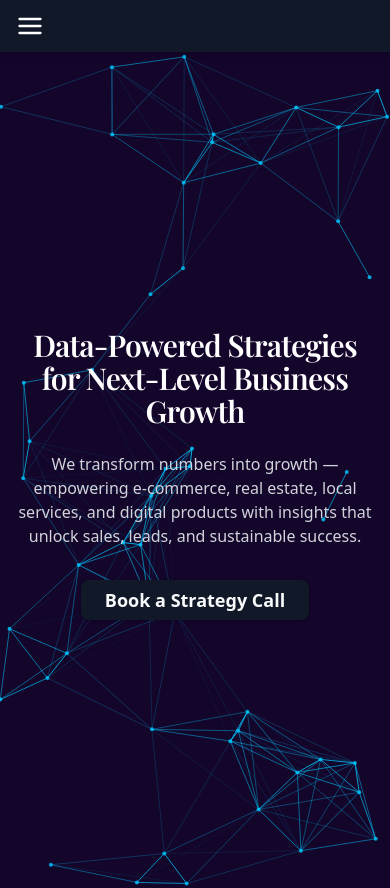
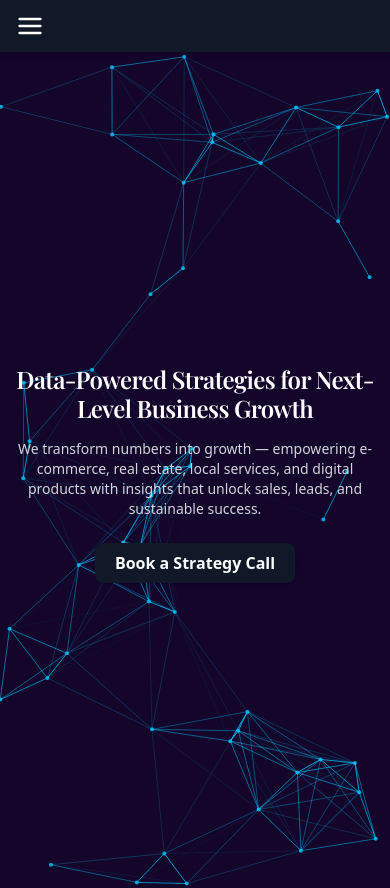
Before and after one commit to kartik-7877/statixgrowth-site, a Next.js app: page / in a window 390 px wide. Shown: the top 888 px of the page. Built offline with nearby package versions, Linux system fonts and the light colour scheme.

Commit message:
style(hero): optimize font sizes for phone view

```diff
--- a/components/HeroSection.js
+++ b/components/HeroSection.js
@@ -3,9 +3,8 @@ import { useEffect, useRef } from "react";
 import { Button } from "@/components/ui/button";
 
 export default function HeroSection() {
-  const canvasRef = useRef(null); // ✅ JS-safe (no TS generic)
+  const canvasRef = useRef(null);
 
-  // Background animation
   useEffect(() => {
     const canvas = canvasRef.current;
     if (!canvas) return;
@@ -28,7 +27,6 @@ export default function HeroSection() {
       ctx.fillStyle = "#14052A";
       ctx.fillRect(0, 0, width, height);
 
-      // points
       points.forEach((p) => {
         p.x += p.vx;
         p.y += p.vy;
@@ -41,7 +39,6 @@ export default function HeroSection() {
         ctx.fill();
       });
 
-      // connecting lines
       for (let i = 0; i < points.length; i++) {
         for (let j = i + 1; j < points.length; j++) {
           const dx = points[i].x - points[j].x;
@@ -82,8 +79,8 @@ export default function HeroSection() {
           animate={{ opacity: 1, y: 0 }}
           transition={{ duration: 0.8 }}
           className="font-display tracking-tight text-white mb-4
-                     text-3xl sm:text-4xl md:text-5xl
-                     font-semibold md:font-bold leading-[1.1]"
+                     text-2xl sm:text-3xl md:text-5xl
+                     font-semibold md:font-bold leading-[1.2]"
         >
           Data-Powered Strategies for Next-Level Business Growth
         </motion.h1>
@@ -92,7 +89,7 @@ export default function HeroSection() {
           initial={{ opacity: 0, y: 20 }}
           animate={{ opacity: 1, y: 0 }}
           transition={{ duration: 1, delay: 0.3 }}
-          className="font-sans mt-6 sm:mt-4 text-base sm:text-lg md:text-xl text-gray-300"
+          className="font-sans mt-4 sm:mt-4 text-sm sm:text-base md:text-xl text-gray-300"
         >
           We transform numbers into growth — empowering e-commerce, real estate,
           local services, and digital products with insights that unlock sales,
@@ -103,7 +100,7 @@ export default function HeroSection() {
           initial={{ opacity: 0, y: 20 }}
           animate={{ opacity: 1, y: 0 }}
           transition={{ duration: 1, delay: 0.6 }}
-          className="mt-8"
+          className="mt-6 sm:mt-8"
         >
           <a
             href="https://kartikbhask.systeme.io/j2bebook-oto-call-ea16ec82-f57c408e"
@@ -112,7 +109,7 @@ export default function HeroSection() {
           >
             <Button
               size="lg"
-              className="bg-primary hover:bg-primary/90 text-primary-foreground font-semibold rounded-lg shadow px-6 py-3 text-lg"
+              className="bg-primary hover:bg-primary/90 text-primary-foreground font-semibold rounded-lg shadow px-5 py-3 text-base sm:text-lg"
             >
               Book a Strategy Call
             </Button>
```
